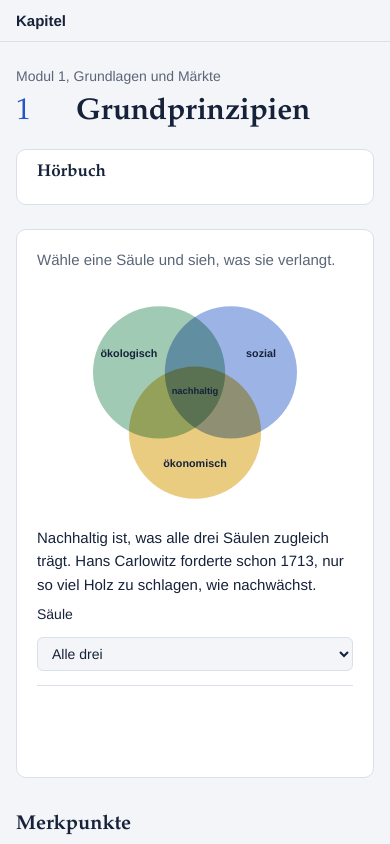
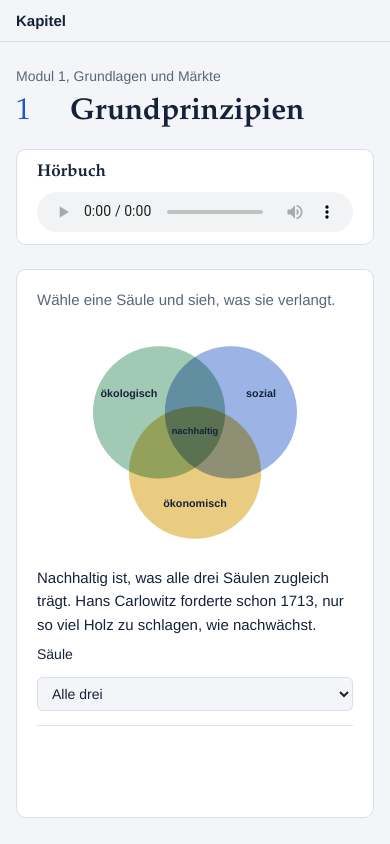
Before and after one commit to laurenzhofer55555-droid/noeko-lernseite, a plain HTML site: page index.html in a window 390 px wide. Shown: the top 844 px of the page. Drawn offline with Linux system fonts and the light colour scheme.

Commit message:
Lernseite aktualisieren

```diff
--- a/style.css
+++ b/style.css
@@ -116,7 +116,7 @@ input[type=range] { width: 100%; accent-color: var(--d); height: 28px; }
 .hoer { display: flex; align-items: center; gap: 20px; margin: -8px 0 24px; padding: 12px 20px; background: var(--card); border: 1px solid var(--line); border-radius: 10px; }
 .hoer h2 { margin: 0; font-size: 17px; white-space: nowrap; }
 .hoer audio { flex: 1; min-width: 0; height: 40px; }
-@media (max-width: 960px) { .hoer { flex-direction: column; align-items: stretch; gap: 8px; } }
+@media (max-width: 960px) { .hoer { flex-direction: column; align-items: stretch; gap: 8px; } .hoer audio { flex: none; width: 100%; } }
 
 /* Merkpunkte */
 .merk { padding: 6px 0 0; }
@@ -151,12 +151,14 @@ input:checked ~ .ft { color: var(--soft); }
 .menue { display: none; }
 
 @media (max-width: 960px) {
-  body { grid-template-columns: 1fr; }
+  body { grid-template-columns: minmax(0, 1fr); }
   .menue { display: block; position: sticky; top: 0; z-index: 5; margin: 0; width: 100%; padding: 12px 16px; border: 0; border-bottom: 1px solid var(--line); background: var(--paper); color: var(--ink); font: 600 15px var(--sans); text-align: left; }
   .side { display: none; position: fixed; inset: 46px 0 0 0; height: auto; z-index: 4; background: var(--paper); border: 0; }
   .side.offen { display: block; }
   .main { padding: 24px 16px 48px; }
-  .oben { grid-template-columns: 1fr; }
+  .oben { grid-template-columns: minmax(0, 1fr); }
+  h1 { gap: 12px; overflow-wrap: anywhere; hyphens: auto; }
+  .main { min-width: 0; }
   .ctl { grid-template-columns: 1fr 84px; } .ctl span { grid-column: 1 / 3; } .ctl select { grid-column: 1 / 3; }
   .fragen { padding: 18px 16px; }
   .fragen li label { grid-template-columns: 18px 24px 1fr; gap: 10px; }
```
